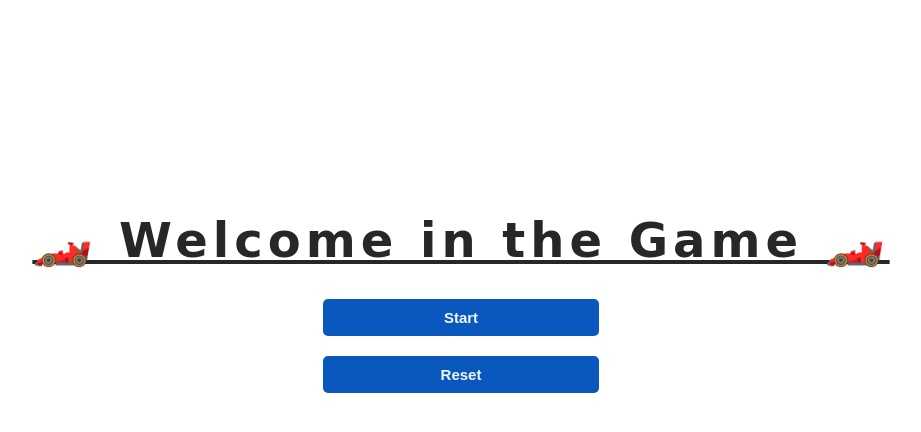
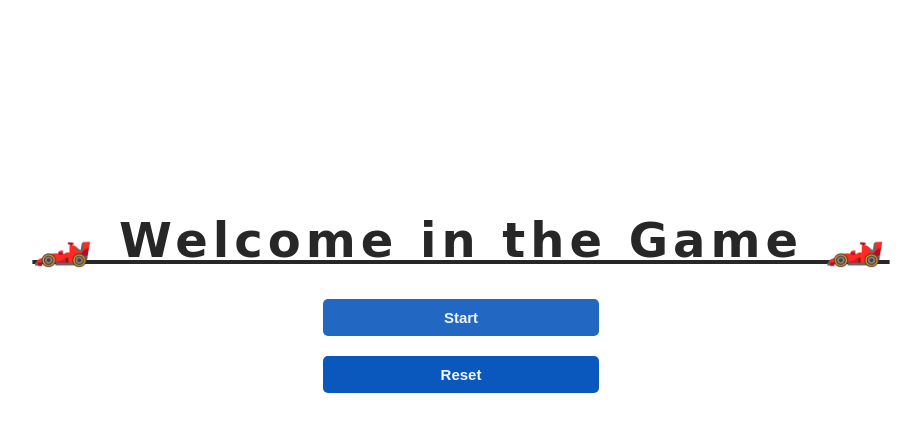
Before and after one commit to srrathi/basic-game, a plain HTML site: page index.html in a window 1280 px wide. In both pictures the pointer is over the link "Start". Shown: the whole page, without its empty margins (179-1100 px from the left). Drawn offline with Linux system fonts and the light colour scheme.

Commit message:
Update style.css

```diff
--- a/style.css
+++ b/style.css
@@ -36,7 +36,7 @@ html{
     font-weight: bold;
     font-size: 15px;
 }
-.container button:hover{
+.container a:hover{
     background-color: rgb(10, 88, 189,0.9);
 }
 .heading {
```
